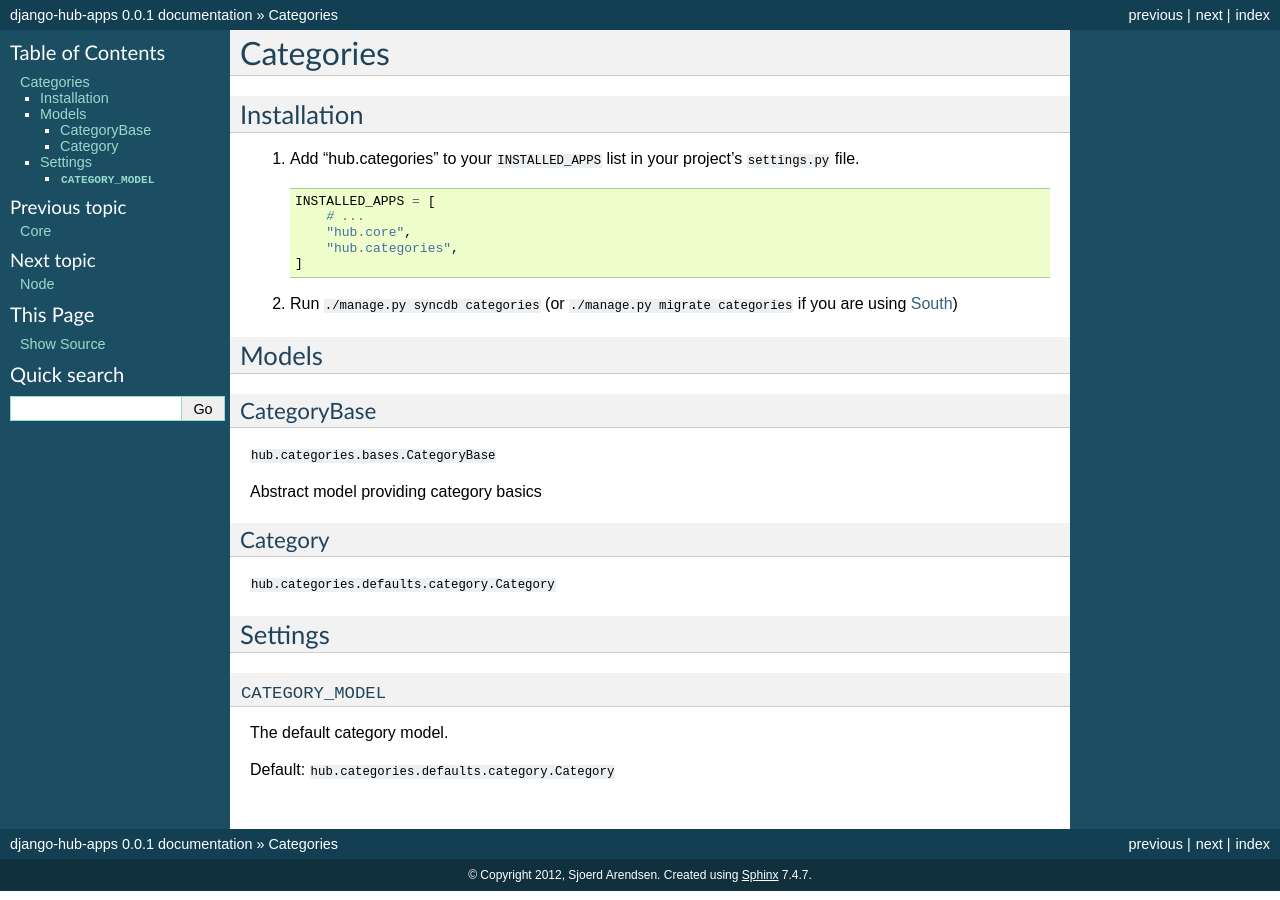
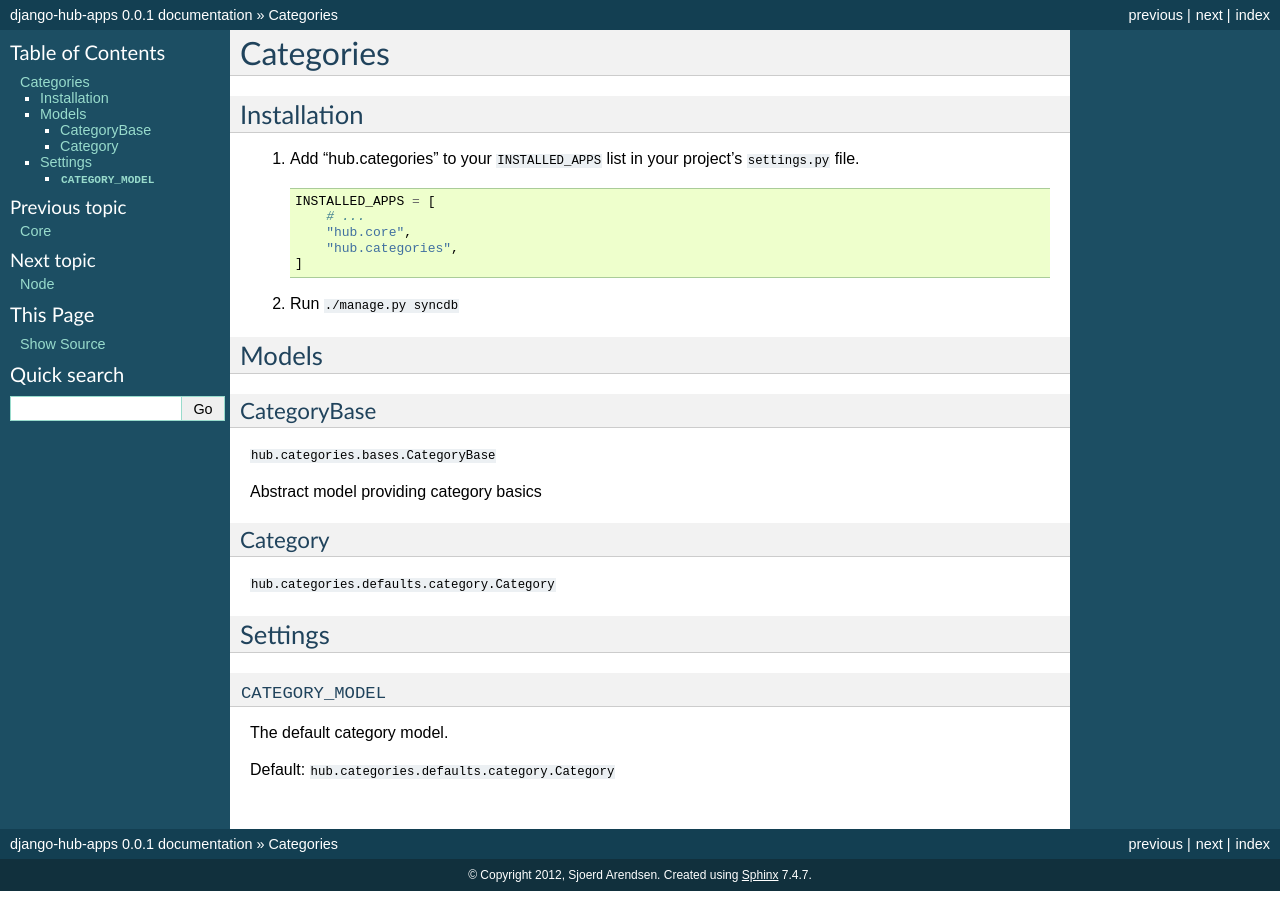
Before and after one commit to reshift/django-hub-apps, a Sphinx documentation site: the page built from docs/categories.rst, in a window 1280 px wide. Built offline with Sphinx 7.4.7, drawn with Linux system fonts in a browser that asks for light colours.

Commit message:
Update docs/categories.rst

```diff
--- a/docs/categories.rst
+++ b/docs/categories.rst
@@ -15,7 +15,7 @@
            "hub.categories",
        ]
 
-2. Run ``./manage.py syncdb categories`` (or ``./manage.py migrate categories`` if you are using `South <http://south.aeracode.org/>`_)
+2. Run ``./manage.py syncdb``
 
 Models
 =========================
```
